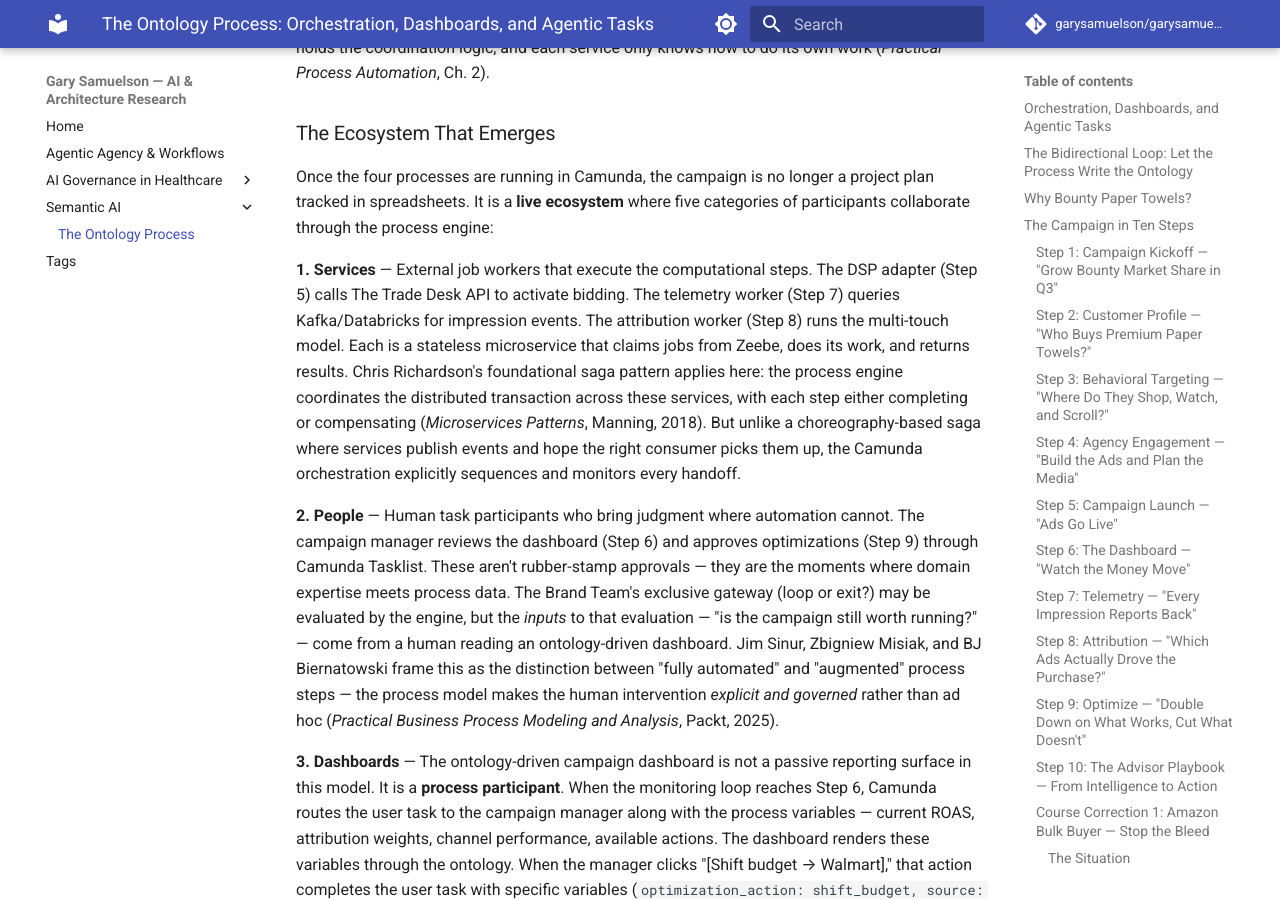
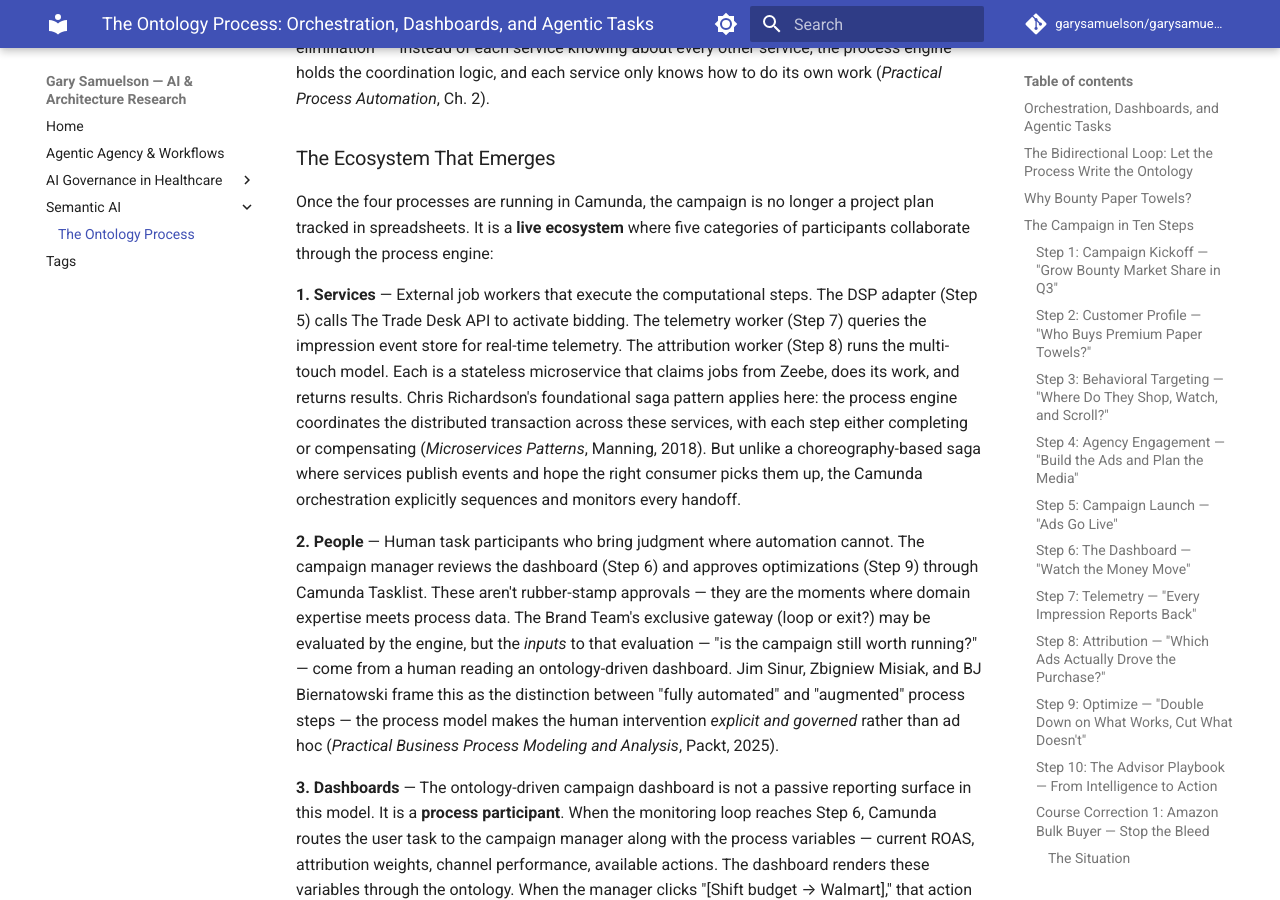
Before and after one commit to garysamuelson/garysamuelson.github.io, an MkDocs documentation site: the page built from docs/semantic-ai/cpg-campaign-simplified-workflow.md, in a window 1280 px wide and 900 px high, scrolled down 29889 px. Built offline with MkDocs 1.6.1 and Material for MkDocs 9.7.7, drawn with Linux system fonts in a browser that asks for light colours; comment, search, counter and statistics services are not loaded; some of the changed text lies outside the part shown.

Commit message:
Edit: remove vendor-specific telemetry platform references

```diff
--- a/docs/semantic-ai/cpg-campaign-simplified-workflow.md
+++ b/docs/semantic-ai/cpg-campaign-simplified-workflow.md
@@ -242,7 +242,7 @@
 
 The ontology now has its first **instance data** — not just the structure of the campaign, but actual events flowing through it. Every impression is a fact in the graph. Every click creates a relationship between a consumer profile and an ad creative.
 
-These milliseconds-fast events are actively caught by high-speed telemetry pipelines (like Kafka and Databricks) so that operational dashboards can render them in near real-time.
+These milliseconds-fast events are actively caught by high-speed telemetry pipelines so that operational dashboards can render them in near real-time. The telemetry worker (Step 7) queries these systems for impression events.
 
 ---
 
@@ -768,7 +768,7 @@
 
 Once the four processes are running in Camunda, the campaign is no longer a project plan tracked in spreadsheets. It is a **live ecosystem** where five categories of participants collaborate through the process engine:
 
-**1. Services** — External job workers that execute the computational steps. The DSP adapter (Step 5) calls The Trade Desk API to activate bidding. The telemetry worker (Step 7) queries Kafka/Databricks for impression events. The attribution worker (Step 8) runs the multi-touch model. Each is a stateless microservice that claims jobs from Zeebe, does its work, and returns results. Chris Richardson's foundational saga pattern applies here: the process engine coordinates the distributed transaction across these services, with each step either completing or compensating (*Microservices Patterns*, Manning, 2018). But unlike a choreography-based saga where services publish events and hope the right consumer picks them up, the Camunda orchestration explicitly sequences and monitors every handoff.
+**1. Services** — External job workers that execute the computational steps. The DSP adapter (Step 5) calls The Trade Desk API to activate bidding. The telemetry worker (Step 7) queries the impression event store for real-time telemetry. The attribution worker (Step 8) runs the multi-touch model. Each is a stateless microservice that claims jobs from Zeebe, does its work, and returns results. Chris Richardson's foundational saga pattern applies here: the process engine coordinates the distributed transaction across these services, with each step either completing or compensating (*Microservices Patterns*, Manning, 2018). But unlike a choreography-based saga where services publish events and hope the right consumer picks them up, the Camunda orchestration explicitly sequences and monitors every handoff.
 
 **2. People** — Human task participants who bring judgment where automation cannot. The campaign manager reviews the dashboard (Step 6) and approves optimizations (Step 9) through Camunda Tasklist. These aren't rubber-stamp approvals — they are the moments where domain expertise meets process data. The Brand Team's exclusive gateway (loop or exit?) may be evaluated by the engine, but the *inputs* to that evaluation — "is the campaign still worth running?" — come from a human reading an ontology-driven dashboard. Jim Sinur, Zbigniew Misiak, and BJ Biernatowski frame this as the distinction between "fully automated" and "augmented" process steps — the process model makes the human intervention *explicit and governed* rather than ad hoc (*Practical Business Process Modeling and Analysis*, Packt, 2025).
 
```
